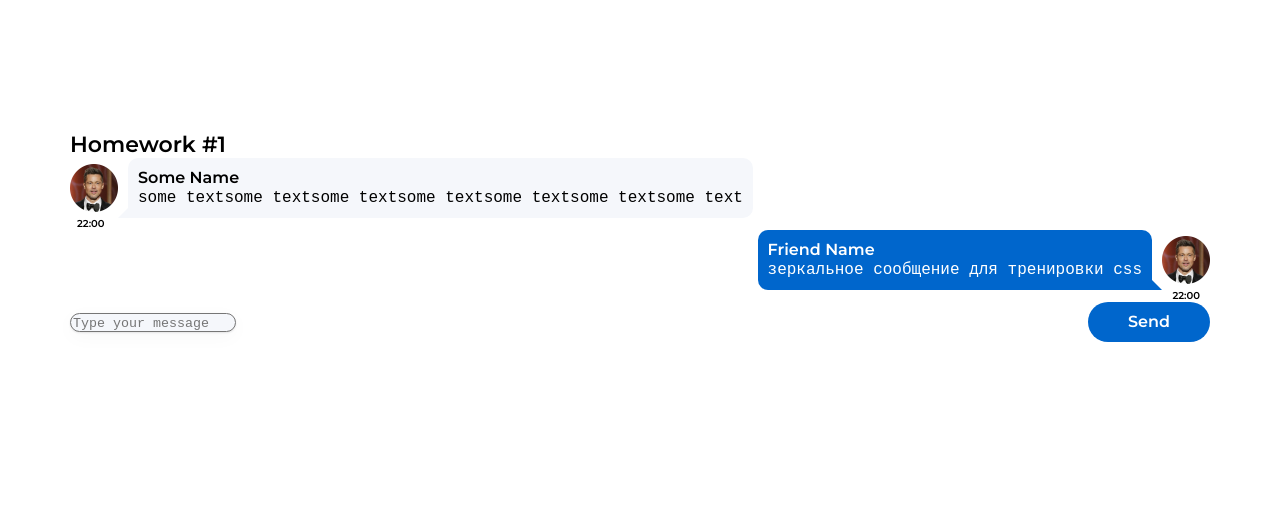
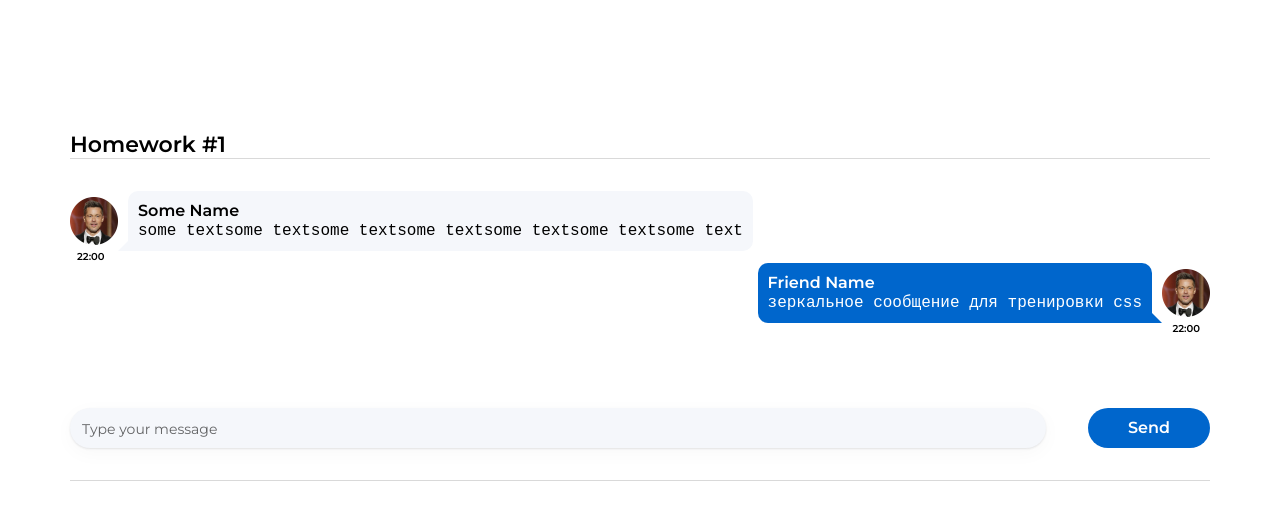
Before and after one commit to Aliaksandr91/hws2, a React (Create React App) app: page / in a window 1280 px wide. Shown: the top 520 px of the page. Built offline with nearby package versions, Linux system fonts and the light colour scheme.

Commit message:
feat: add styles textarea

```diff
--- a/package.json
+++ b/package.json
@@ -1,6 +1,6 @@
 {
   "name": "hws2",
-  "homepage": "https://github.com/Aliaksandr91/hws2",
+  "homepage": "https://Aliaksandr91.github.io/hws2",
   "version": "0.1.0",
   "private": true,
   "dependencies": {
--- a/src/s1-main/App.module.css
+++ b/src/s1-main/App.module.css
@@ -6,7 +6,11 @@
 }
 
 .hw {
-
+    position: relative;
+    width: 100%;
+    padding: 32px 0;
+    border-top:1px solid #D9D9D9;
+    border-bottom:1px solid #D9D9D9;
 }
 
 .hwTitle {
--- a/src/s2-homeworks/hw01/message-sender/MessageSender.module.css
+++ b/src/s2-homeworks/hw01/message-sender/MessageSender.module.css
@@ -2,17 +2,25 @@
     display: flex;
     align-items: center;
     justify-content: space-between;
+    margin-top: 73px;
 }
 
 .textarea {
+    width: calc(100% - 164px);
     resize: none;
     overflow: hidden;
     padding: 2px;
     border-radius: 20px;
     background: #F5F7FB;
     box-shadow: 0 1px 2px 0 rgba(29, 33, 38, 0.10), 0 5px 20px 0 rgba(29, 33, 38, 0.03);
+    border:none;
 }
-
+.textarea::placeholder {
+    padding: 10px;
+    color: rgba(0, 0, 0, 0.60);
+    font-size: 14px;
+    font-family: 'Montserrat', sans-serif;
+}
 .button {
     padding: 10px 40px;
     border-radius: 20px;
```
